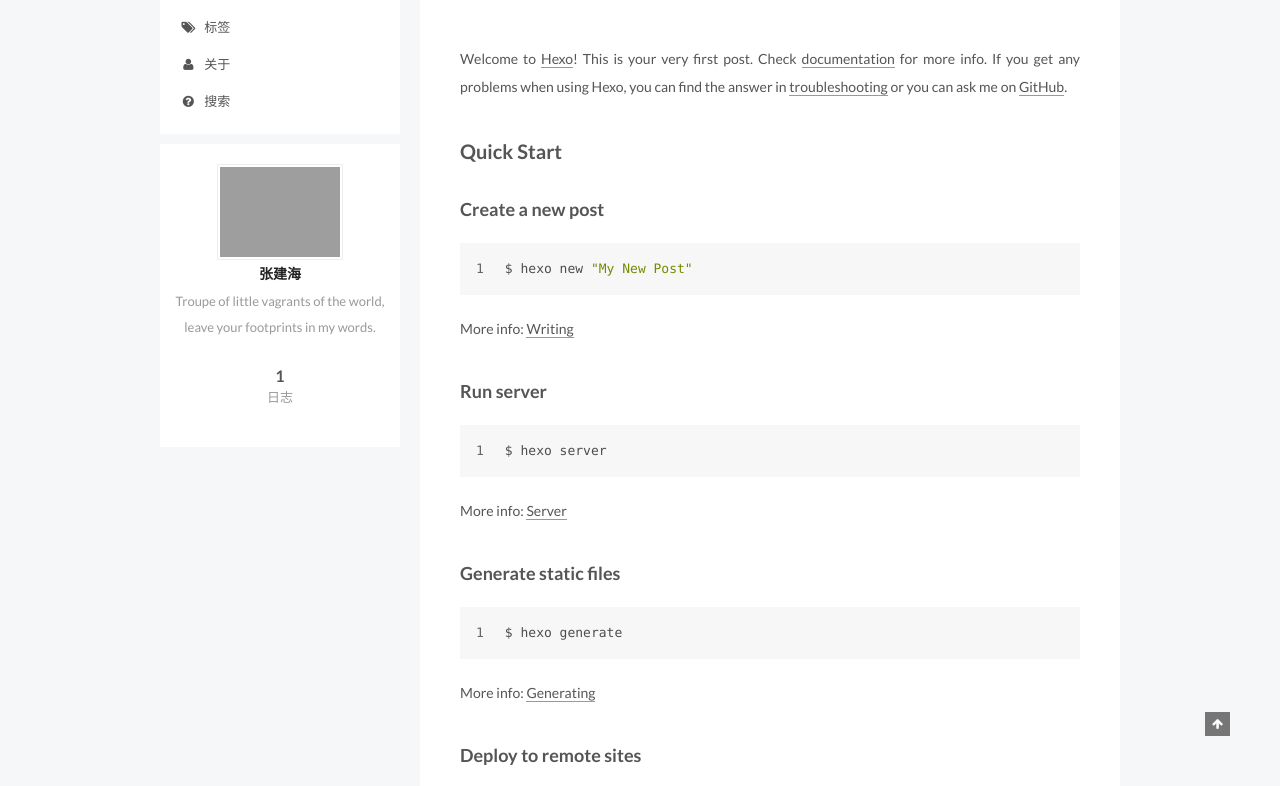
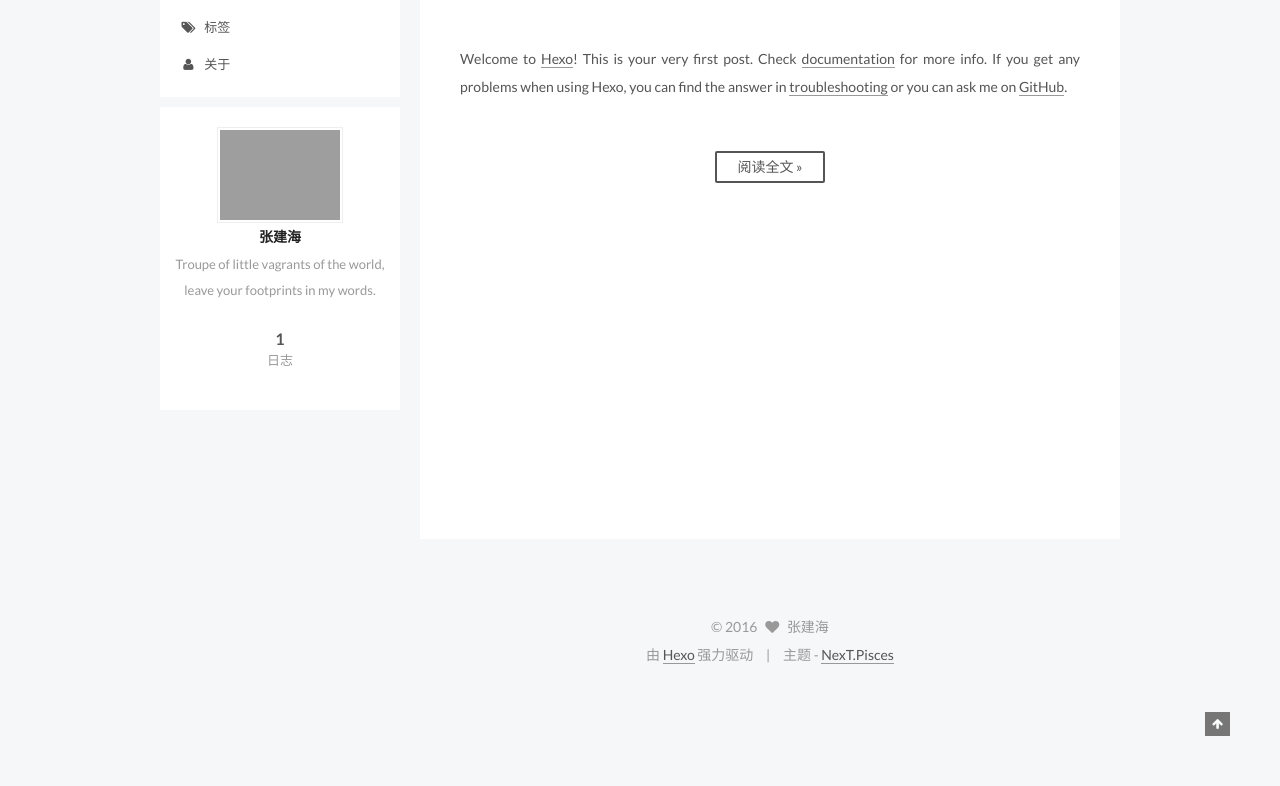
Before and after one commit to zjh-nudger/blog, a plain HTML site: page index.html in a window 1280 px wide. Shown: the part 164-950 px from the top of the page. After the commit the page ends 853 px from the top, so only its background shows below. Drawn offline with Linux system fonts and the light colour scheme; grey boxes are pictures that could not be loaded; a script that the page names is missing.

Commit message:
Site updated: 2016-09-01 14:32:06

```diff
--- a/css/main.css
+++ b/css/main.css
@@ -1549,7 +1549,7 @@
   width: 4px;
   height: 4px;
   border-radius: 50%;
-  background: #170ee3;
+  background: #4ff;
 }
 .links-of-blogroll {
   font-size: 13px;
--- a/index.html
+++ b/index.html
@@ -210,16 +210,6 @@
         </li>
 
 
-        <li class="menu-item menu-item-search">
-          <a href="/search" rel="section">
-
-              <i class="menu-item-icon fa fa-fw fa-question-circle"></i> <br />
-
-            搜索
-          </a>
-        </li>
-
-
 
     </ul>
 
@@ -317,18 +307,12 @@
 
 
 
-
-            <p>Welcome to <a href="https://hexo.io/" target="_blank" rel="external">Hexo</a>! This is your very first post. Check <a href="https://hexo.io/docs/" target="_blank" rel="external">documentation</a> for more info. If you get any problems when using Hexo, you can find the answer in <a href="https://hexo.io/docs/troubleshooting.html" target="_blank" rel="external">troubleshooting</a> or you can ask me on <a href="https://github.com/hexojs/hexo/issues" target="_blank" rel="external">GitHub</a>.</p>
-<h2 id="Quick-Start"><a href="#Quick-Start" class="headerlink" title="Quick Start"></a>Quick Start</h2><h3 id="Create-a-new-post"><a href="#Create-a-new-post" class="headerlink" title="Create a new post"></a>Create a new post</h3><figure class="highlight bash"><table><tr><td class="gutter"><pre><div class="line">1</div></pre></td><td class="code"><pre><div class="line">$ hexo new <span class="string">"My New Post"</span></div></pre></td></tr></table></figure>
-<p>More info: <a href="https://hexo.io/docs/writing.html" target="_blank" rel="external">Writing</a></p>
-<h3 id="Run-server"><a href="#Run-server" class="headerlink" title="Run server"></a>Run server</h3><figure class="highlight bash"><table><tr><td class="gutter"><pre><div class="line">1</div></pre></td><td class="code"><pre><div class="line">$ hexo server</div></pre></td></tr></table></figure>
-<p>More info: <a href="https://hexo.io/docs/server.html" target="_blank" rel="external">Server</a></p>
-<h3 id="Generate-static-files"><a href="#Generate-static-files" class="headerlink" title="Generate static files"></a>Generate static files</h3><figure class="highlight bash"><table><tr><td class="gutter"><pre><div class="line">1</div></pre></td><td class="code"><pre><div class="line">$ hexo generate</div></pre></td></tr></table></figure>
-<p>More info: <a href="https://hexo.io/docs/generating.html" target="_blank" rel="external">Generating</a></p>
-<h3 id="Deploy-to-remote-sites"><a href="#Deploy-to-remote-sites" class="headerlink" title="Deploy to remote sites"></a>Deploy to remote sites</h3><figure class="highlight bash"><table><tr><td class="gutter"><pre><div class="line">1</div></pre></td><td class="code"><pre><div class="line">$ hexo deploy</div></pre></td></tr></table></figure>
-<p>More info: <a href="https://hexo.io/docs/deployment.html" target="_blank" rel="external">Deployment</a></p>
-
-
+          <p>Welcome to <a href="https://hexo.io/">Hexo</a>! This is your very first post. Check <a href="https://hexo.io/docs/">documentation</a> for more info. If you get any problems when using Hexo, you can find the answer in <a href="https://hexo.io/docs/troubleshooting.html">troubleshooting</a> or you can ask me on <a href="https://github.com/hexojs/hexo/issues">GitHub</a>.<br>
+          <div class="post-more-link text-center">
+            <a class="btn" href="/2016/08/31/hello-world/#more" rel="contents">
+              阅读全文 &raquo;
+            </a>
+          </div>
 
 
     </div>
```
Also changed, not shown: 2016/08/31/hello-world/index.html (+5 -18 lines), archives/2016/08/index.html (+0 -10 lines), archives/2016/index.html (+0 -10 lines), archives/index.html (+0 -10 lines), categories/index.html (+0 -10 lines), tags/index.html (+0 -10 lines).
